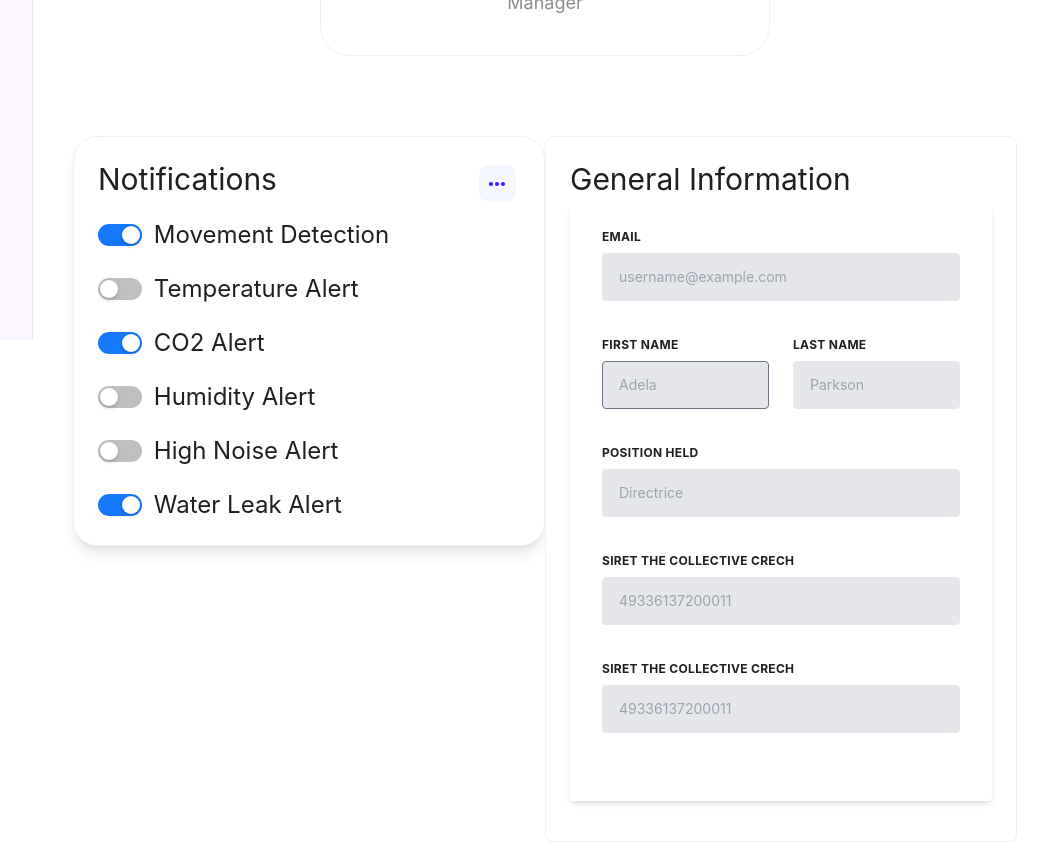
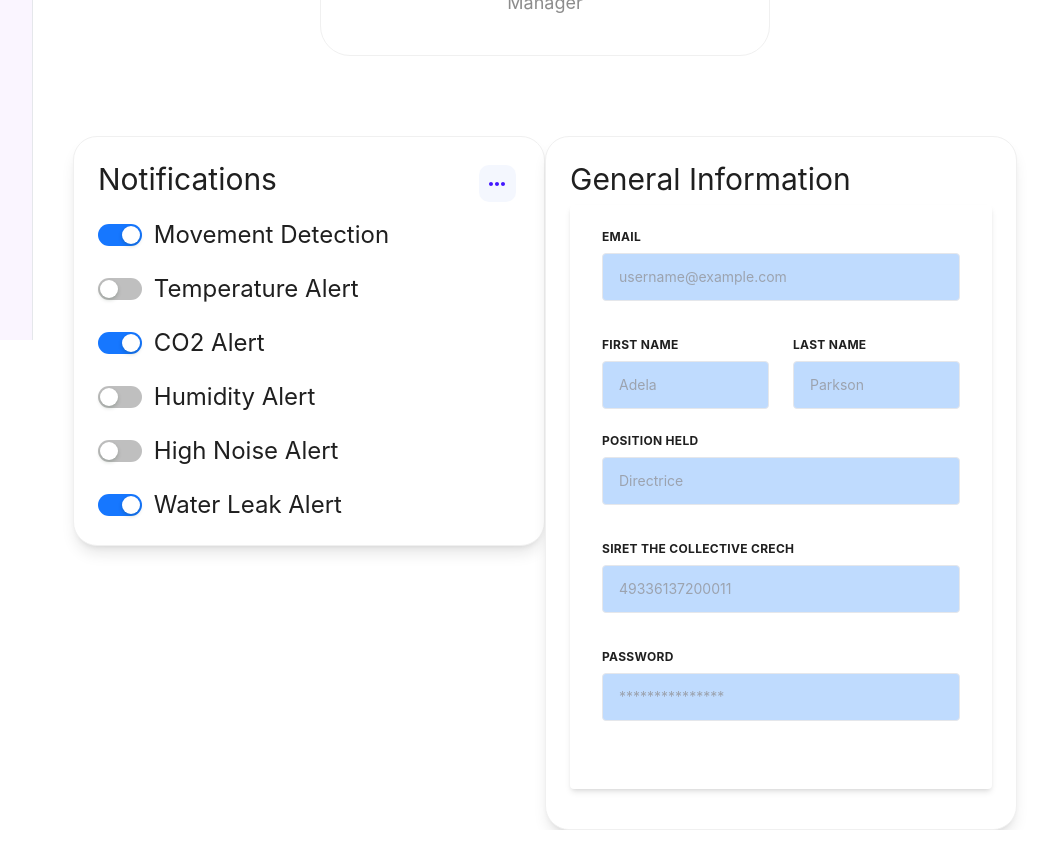
Before and after one commit to NasssDev/Smart-Creche-IoT-Frontend, a React (Vite) app: page /profile in a window 1280 px wide. Shown: the part 460-1302 px from the top of the page, without its empty margins (223-1271 px from the left). Built offline with nearby package versions, Linux system fonts and the light colour scheme.

Commit message:
Update Profile-Informations

```diff
--- a/src/components/GeneralInformations.tsx
+++ b/src/components/GeneralInformations.tsx
@@ -8,9 +8,9 @@ const GeneralInformations = () => {
     };
 
     return (
-        <div className="w-400">
-            <Card className="w-500 rounded-30">
+            <Card className="w-400 rounded-3xl shadow-lg">
                 <h2 className="text-3xl">General Information</h2>
+
                 <div className="bg-white shadow-md rounded px-8 pt-6 pb-8 mb-4 flex flex-col my-2">
                     <div className="-mx-3 md:flex mb-6">
                         <div className="md:w-full px-3">
@@ -18,22 +18,22 @@ const GeneralInformations = () => {
                                 Email
                             </label>
                             <input
-                                className="appearance-none block w-full bg-gray-200 text-gray-700 border border-gray-200 rounded py-3 px-4 mb-3"
+                                className="appearance-none block w-full bg-blue-200 text-gray-700 border border-gray-200 rounded py-3 px-4 mb-3"
                                 id="grid-password"
-                                type="password"
+                                type="email"
                                 placeholder="username@example.com"
                             />
                         </div>
                     </div>
 
                     <div className="-mx-3 md:flex mb-6">
-                        <div className="md:w-1/2 px-3 mb-6 md:mb-0">
-                            <label className="block uppercase tracking-wide text-black-700 text-xs font-bold mb-2" htmlFor="grid-first-name">
+                        <div className="md:w-1/2 px-3">
+                            <label className="block uppercase tracking-wide text-black-700 text-xs font-bold mb-2" htmlFor="grid-first-name" >
                                 First Name
                             </label>
                             <input
-                                className="appearance-none block w-full bg-gray-200 text-gray-700 border border-gray-500 rounded py-3 px-4 mb-3"
-                                id="grid-first-name"
+                                className="appearance-none block w-full bg-blue-200 text-gray-700 border border-gray-200 rounded py-3 px-4"
+                                id="grid-last-name"
                                 type="text"
                                 placeholder="Adela"
                             />
@@ -43,7 +43,7 @@ const GeneralInformations = () => {
                                 Last Name
                             </label>
                             <input
-                                className="appearance-none block w-full bg-gray-200 text-gray-700 border border-gray-200 rounded py-3 px-4"
+                                className="appearance-none block w-full bg-blue-200 text-gray-700 border border-gray-200 rounded py-3 px-4"
                                 id="grid-last-name"
                                 type="text"
                                 placeholder="Parkson"
@@ -56,9 +56,9 @@ const GeneralInformations = () => {
                                 Position held
                             </label>
                             <input
-                                className="appearance-none block w-full bg-gray-200 text-gray-700 border border-gray-200 rounded py-3 px-4 mb-3"
+                                className="appearance-none block w-full bg-blue-200 text-gray-700 border border-gray-200 rounded py-3 px-4 mb-3"
                                 id="grid-positionheld"
-                                type="password"
+                                type="text"
                                 placeholder="Directrice"
                             />
                         </div>
@@ -69,9 +69,9 @@ const GeneralInformations = () => {
                                 Siret the collective crech
                             </label>
                             <input
-                                className="appearance-none block w-full bg-gray-200 text-gray-700 border border-gray-200 rounded py-3 px-4 mb-3"
+                                className="appearance-none block w-full bg-blue-200 text-gray-700 border border-gray-200 rounded py-3 px-4 mb-3"
                                 id="grid-collectivecrech"
-                                type="password"
+                                type="number"
                                 placeholder="49336137200011"
                             />
                         </div>
@@ -79,19 +79,18 @@ const GeneralInformations = () => {
                     <div className="-mx-3 md:flex mb-6">
                         <div className="md:w-full px-3">
                             <label className="block uppercase tracking-wide text-black-700 text-xs font-bold mb-2" htmlFor="grid-password">
-                                Siret the collective crech
+                                Password
                             </label>
                             <input
-                                className="appearance-none block w-full bg-gray-200 text-gray-700 border border-gray-200 rounded py-3 px-4 mb-3"
+                                className="appearance-none block w-full bg-blue-200 text-gray-700 border border-gray-200 rounded py-3 px-4 mb-3"
                                 id="grid-password"
                                 type="password"
-                                placeholder="49336137200011"
+                                placeholder="***************"
                             />
                         </div>
                     </div>
                 </div>
             </Card>
-        </div>
     );
 };
 
```
